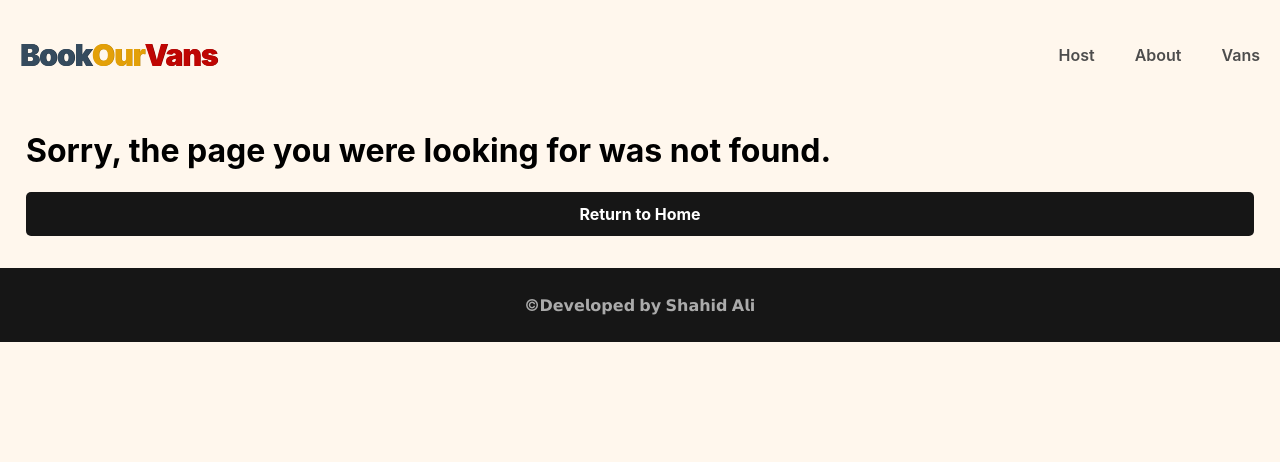
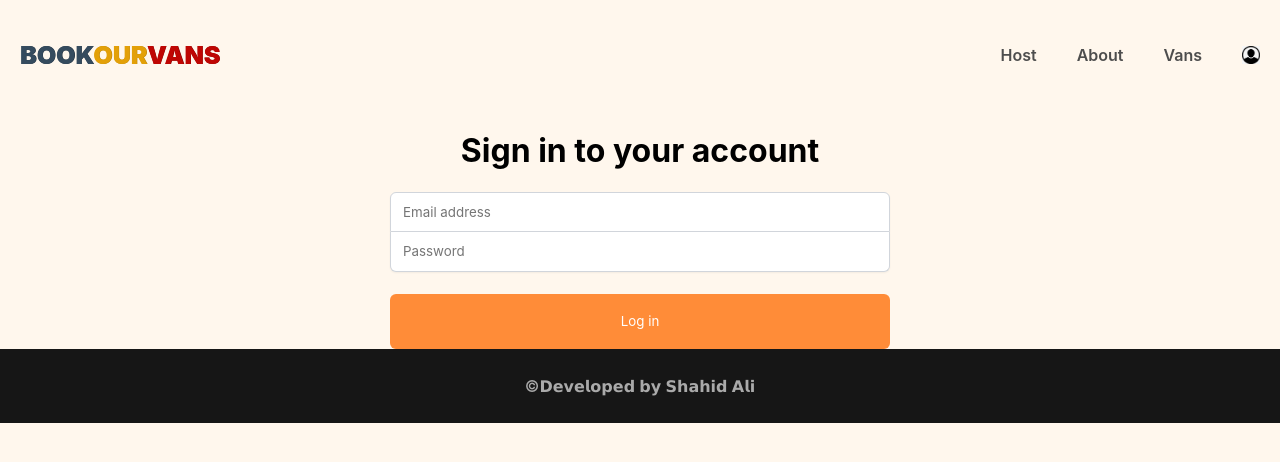
Before and after one commit to beingshahidali/book-our-vans, a React (Vite) app: page /login in a window 1280 px wide. Before the commit this address had no page. Shown: the top 462 px of the page. Built offline with nearby package versions, Linux system fonts and the light colour scheme; what miragejs would draw is missing.

Commit message:
login page added

```diff
--- a/components/Header.jsx
+++ b/components/Header.jsx
@@ -1,6 +1,6 @@
 import React from "react"
 import { Link, NavLink } from "react-router-dom"
-
+import userURL from "..\\assets\\images\\user.png"
 export default function Header() {
     /**
      * Challenge - part 1:
@@ -44,6 +44,12 @@ export default function Header() {
                 >
                     Vans
                 </NavLink>
+                <Link to="login" className="login-link">
+                    <img
+                        src={userURL}
+                        className="login-icon"
+                    />
+                </Link>
             </nav>
         </header>
     )
--- /dev/null
+++ b/pages/Login.jsx
@@ -0,0 +1,43 @@
+import React from "react"
+import { useNavigate } from "react-router-dom"
+
+export default function Login() {
+    const [loginFormData, setLoginFormData] = React.useState({ email: "", password: "" })
+
+    function handleSubmit(e) {
+        e.preventDefault()
+        console.log(loginFormData)
+    }
+
+    function handleChange(e) {
+        const { name, value } = e.target
+        setLoginFormData(prev => ({
+            ...prev,
+            [name]: value
+        }))
+    }
+
+    return (
+        <div className="login-container">
+            <h1>Sign in to your account</h1>
+            <form onSubmit={handleSubmit} className="login-form">
+                <input
+                    name="email"
+                    onChange={handleChange}
+                    type="email"
+                    placeholder="Email address"
+                    value={loginFormData.email}
+                />
+                <input
+                    name="password"
+                    onChange={handleChange}
+                    type="password"
+                    placeholder="Password"
+                    value={loginFormData.password}
+                />
+                <button>Log in</button>
+            </form>
+        </div>
+    )
+
+}
--- a/pages/Vans/Vans.jsx
+++ b/pages/Vans/Vans.jsx
@@ -1,16 +1,23 @@
 import React from "react"
 import { Link, useSearchParams } from "react-router-dom"
+import { getVans } from "../../src/api"
 
 export default function Vans() {
     const [searchParams, setSearchParams] = useSearchParams()
     const [vans, setVans] = React.useState([])
+    const [loading, setLoading] = React.useState(false)
 
     const typeFilter = searchParams.get("type")
 
     React.useEffect(() => {
-        fetch("/api/vans")
-            .then(res => res.json())
-            .then(data => setVans(data.vans))
+        async function loadVans() {
+            setLoading(true)
+            const data = await getVans()
+            setVans(data)
+            setLoading(false)
+        }
+
+        loadVans()
     }, [])
 
     const displayedVans = typeFilter
@@ -45,6 +52,10 @@ export default function Vans() {
             }
             return prevParams
         })
+    }
+
+    if (loading) {
+        return <h1>Loading...</h1>
     }
 
     return (
--- a/public/style.css
+++ b/public/style.css
@@ -39,10 +39,9 @@ header {
 header .site-logo {
     color: black;
     margin-right: auto;
-    /* text-transform: uppercase; */
-    letter-spacing: -1px;
+    text-transform: uppercase;
     font-weight: 900;
-    font-size: 30px;
+    font-size: 25px;
 }
 
 header a {
@@ -57,6 +56,10 @@ header a:hover {
     text-decoration: underline;
 }
 
+nav {
+    display: flex;
+}
+
 main {
     margin-bottom: 84px;
 }
@@ -65,12 +68,11 @@ footer {
     background-color: #161616;
     color: #AAAAAA;
     height: 74px;
-    /* width: 100vw;; */
     display: flex;
     flex-shrink: 0;
     justify-content: center;
     align-items: center;
-    margin-top: 4vh;
+    margin-top: auto;
     font-weight: 500;
 }
 
@@ -100,6 +102,16 @@ footer {
 
 .link-button:hover {
     transform: translate(1px, 1px);
+}
+
+header .login-icon {
+    height: 18px;
+    width: 18px;
+}
+
+header .login-link {
+    display: inline-flex;
+    align-items: center;
 }
 
 /*** HOME PAGE ***/
@@ -472,3 +484,49 @@ i[class*='van-type-'] {
     background-color: #161616;
     color: white;
 }
+
+.login-container {
+    display: flex;
+    flex-direction: column;
+    align-items: center;
+    padding-inline: 27px;
+}
+
+.login-form {
+    display: flex;
+    flex-direction: column;
+    width: 100%;
+    max-width: 500px;
+}
+
+.login-form > input {
+    border: 1px solid rgba(209, 213, 219);
+    height: 40px;
+    text-indent: 10px;
+    font-family: "Inter", sans-serif;
+    box-shadow: 0px 1px 2px rgba(0, 0, 0, 0.05);
+    font-weight: 400;
+}
+
+.login-form > input:focus {
+    outline: none;
+}
+
+.login-form > input:first-of-type {
+    border-radius: 6px 6px 0px 0px;
+}
+
+.login-form > input:last-of-type {
+    border-radius: 0px 0px 6px 6px;
+    border-top: none;
+}
+
+.login-form > button {
+    background-color: #FF8C38;
+    border: none;
+    border-radius: 6px;
+    height: 55px;
+    margin-top: 22px;
+    color: white;
+    font-family: "Inter", sans-serif;
+}
--- a/src/main.jsx
+++ b/src/main.jsx
@@ -18,7 +18,7 @@ import "./server"
 import HostVanPhotos from '../pages/Host/HostVanPhotos';
 import HostVanPricing from '../pages/Host/HostVanPricing';
 import NotFound from '../pages/NotFound';
-
+import Login from '../pages/Login';
 function Main() {
   return (
     <BrowserRouter>
@@ -26,6 +26,8 @@ function Main() {
         <Route path="/" element={<Layout />}>
           <Route index element={<Home />} />
           <Route path="about" element={<About />} />
+          <Route      path="login"      element={<Login />}    />
+
           <Route path="vans" element={<Vans />} />
           <Route path="vans/:id" element={<VanDetail />} />
 
--- a/src/server.js
+++ b/src/server.js
@@ -18,7 +18,7 @@ createServer({
     routes() {
         this.namespace = "api"
         this.logging = false
-
+        this.timing= 400
         this.get("/vans", (schema, request) => {
             return schema.vans.all()
         })
```
Also changed, not shown: assets/images/user.png (added).
